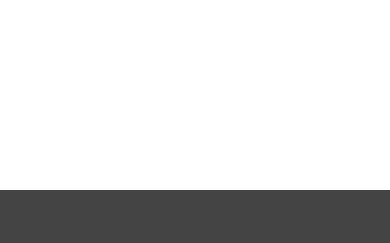
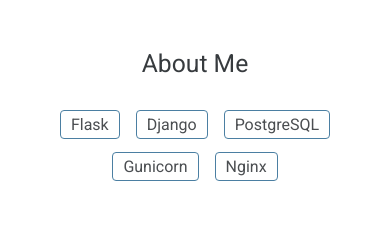
Before and after one commit to kunheeha/personalwebsite, a Python web app: template personalwebsite/templates/index.html in a window 390 px wide. Shown: the part 654-897 px from the top of the page. Before the commit the page ends 844 px from the top, so only its background shows below. Run offline with Jinja, Linux system fonts and the light colour scheme; the template is opened without the code that fills it, so the values that code supplies are empty; some libraries are stand-ins or nearby versions.

Commit message:
about section in index.html

```diff
--- a/personalwebsite/templates/index.html
+++ b/personalwebsite/templates/index.html
@@ -21,6 +21,44 @@
       </div>
     </div>
   </header>
+
+  <!-- ABOUT -->
+  <section class="about-section" id="about">
+    <div class="container">
+      <div class="row about-section-separator">
+        <div class="col-sm-12 col-md-6 aboutMain">
+          <div class="about-inner">
+            <h2 class="wow fadeInUp" data-wow-duration="0.8s" data-wow-delay="0.1s">About Me</h2>
+            <p class="wow fadeInUp" data-wow-duration="0.8s" data-wow-delay="0.2s">{{ me.about }}</p>
+            <div class="about-tag">
+              <ul>
+                <li><span>Flask</span></li>
+                <li><span>Django</span></li>
+                <li><span>PostgreSQL</span></li>
+                <li><span>Gunicorn</span></li>
+                <li><span>Nginx</span></li>
+              </ul>
+            </div>
+            <!-- TODO add cv form button here -->
+          </div>
+        </div>
+        <!-- Empty div as gap filler -->
+        <div class="d-none d-sm-none d-md-block col-md-1"></div>
+
+        <div class="d-none d-sm-none d-md-block col-md-5">
+          <div class="languages wow fadeInUp" data-wow-duration="0.8s" data-wow-delay="0.3s">
+            <div>
+              <ul>
+                {% for contact in contacts %}
+                <li><a target="_blank", href="{{ contact.link }}"><i class="{{ contact.fa_icon }}"></i>{{ contact.contact_type }}</a></li>
+                {% endfor %}
+              </ul>
+            </div>
+          </div>
+        </div>
+      </div>
+    </div>
+  </section>
 {% endblock %}
 
 
```
